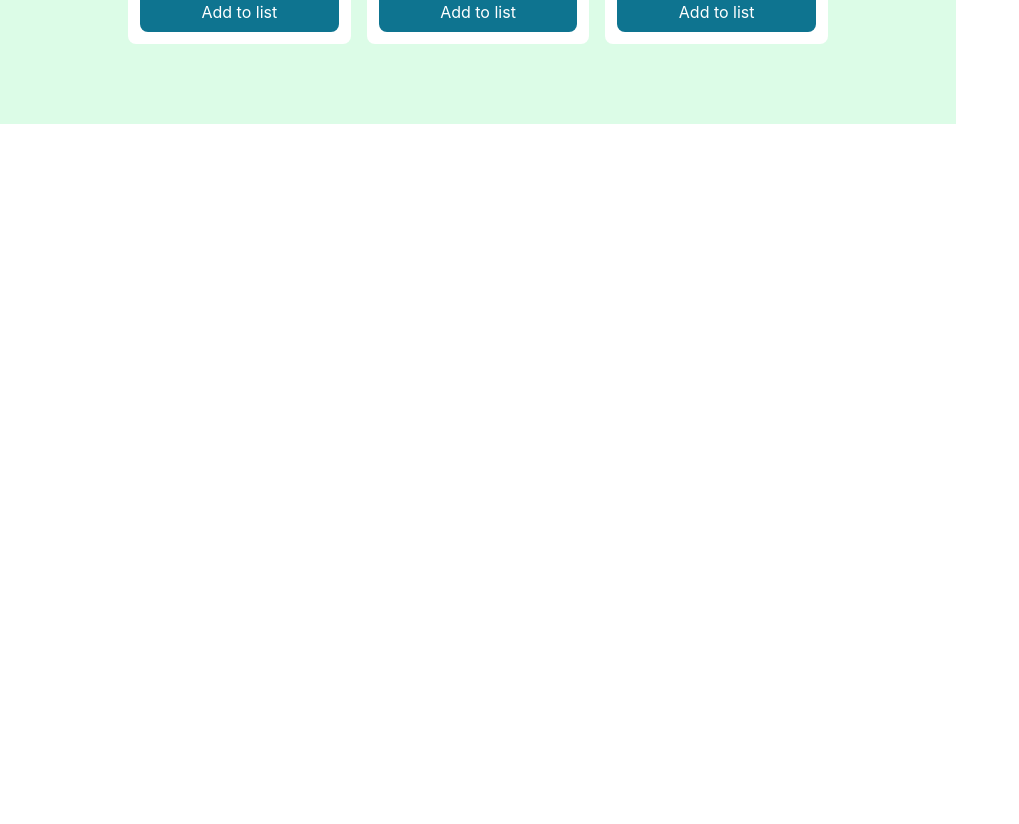
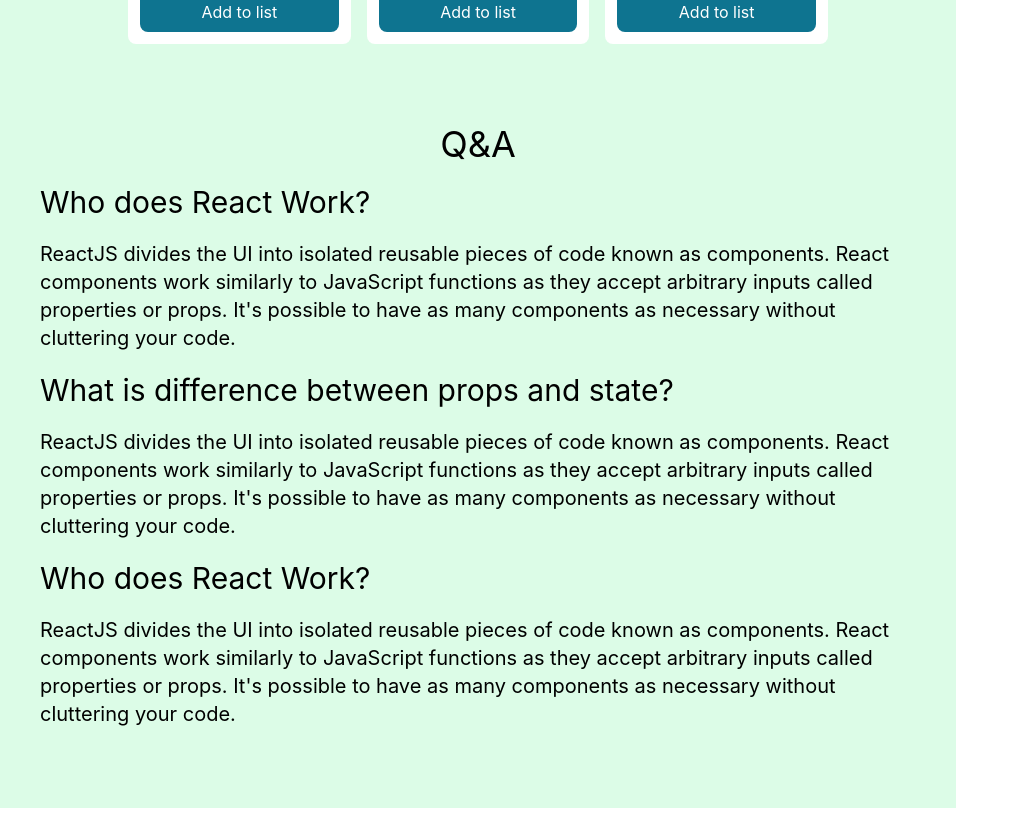
Before and after one commit to Al-Shaharia-Ifty/ultra-active-club-react-repo, a React (Create React App) app: page / in a window 1280 px wide. Shown: the part 760-1584 px from the top of the page, without its empty margins (0-1019 px from the left). Before the commit the page ends 884 px from the top, so only its background shows below. Built offline with nearby package versions, Linux system fonts and the light colour scheme.

Commit message:
tostify added successfully

```diff
--- a/package.json
+++ b/package.json
@@ -9,6 +9,7 @@
     "react": "^18.2.0",
     "react-dom": "^18.2.0",
     "react-scripts": "5.0.1",
+    "react-toastify": "^9.0.8",
     "web-vitals": "^2.1.0"
   },
   "scripts": {
--- a/src/App.js
+++ b/src/App.js
@@ -1,6 +1,8 @@
 import { useState } from "react";
 import Cart from "./Components/Cart";
 import Home from "./Components/Home";
+import { ToastContainer } from "react-toastify";
+import "react-toastify/dist/ReactToastify.css";
 
 function App() {
   const [timer, setTimer] = useState(0);
@@ -13,6 +15,7 @@
       <div>
         <Cart timer={timer} setTimer={setTimer} />
       </div>
+      <ToastContainer />
     </div>
   );
 }
--- a/src/Components/Cart.js
+++ b/src/Components/Cart.js
@@ -2,6 +2,7 @@
 import Break from "./Break";
 import Details from "./Details";
 import Profile from "./Profile";
+import { toast } from "react-toastify";
 
 const Cart = ({ timer }) => {
   const [brakeTime, setBreakTime] = useState(0);
@@ -11,7 +12,10 @@
       <Profile />
       <Break brakeTime={brakeTime} setBreakTime={setBreakTime} />
       <Details timer={timer} brakeTime={brakeTime} />
-      <button className="w-full py-2 bg-teal-600 rounded-lg mt-10 text-white font-medium">
+      <button
+        onClick={() => toast.success("Activity Completed")}
+        className="w-full py-2 bg-teal-600 rounded-lg mt-10 text-white font-medium"
+      >
         Activity Completed
       </button>
     </div>
--- a/src/Components/Home.js
+++ b/src/Components/Home.js
@@ -24,6 +24,41 @@
           ))}
         </div>
       </div>
+      <div className="pb-20 mx-10">
+        <h1 className="text-4xl text-center">Q&A</h1>
+        <div className="mt-5">
+          <h2 className="text-3xl mb-5">Who does React Work?</h2>
+          <p className="text-xl">
+            ReactJS divides the UI into isolated reusable pieces of code known
+            as components. React components work similarly to JavaScript
+            functions as they accept arbitrary inputs called properties or
+            props. It's possible to have as many components as necessary without
+            cluttering your code.
+          </p>
+        </div>
+        <div className="mt-5">
+          <h2 className="text-3xl mb-5">
+            What is difference between props and state?
+          </h2>
+          <p className="text-xl">
+            ReactJS divides the UI into isolated reusable pieces of code known
+            as components. React components work similarly to JavaScript
+            functions as they accept arbitrary inputs called properties or
+            props. It's possible to have as many components as necessary without
+            cluttering your code.
+          </p>
+        </div>
+        <div className="mt-5">
+          <h2 className="text-3xl mb-5">Who does React Work?</h2>
+          <p className="text-xl">
+            ReactJS divides the UI into isolated reusable pieces of code known
+            as components. React components work similarly to JavaScript
+            functions as they accept arbitrary inputs called properties or
+            props. It's possible to have as many components as necessary without
+            cluttering your code.
+          </p>
+        </div>
+      </div>
     </div>
   );
 };
```
Also changed, not shown: 1 other file (tests, documents, lock files or other folders).
